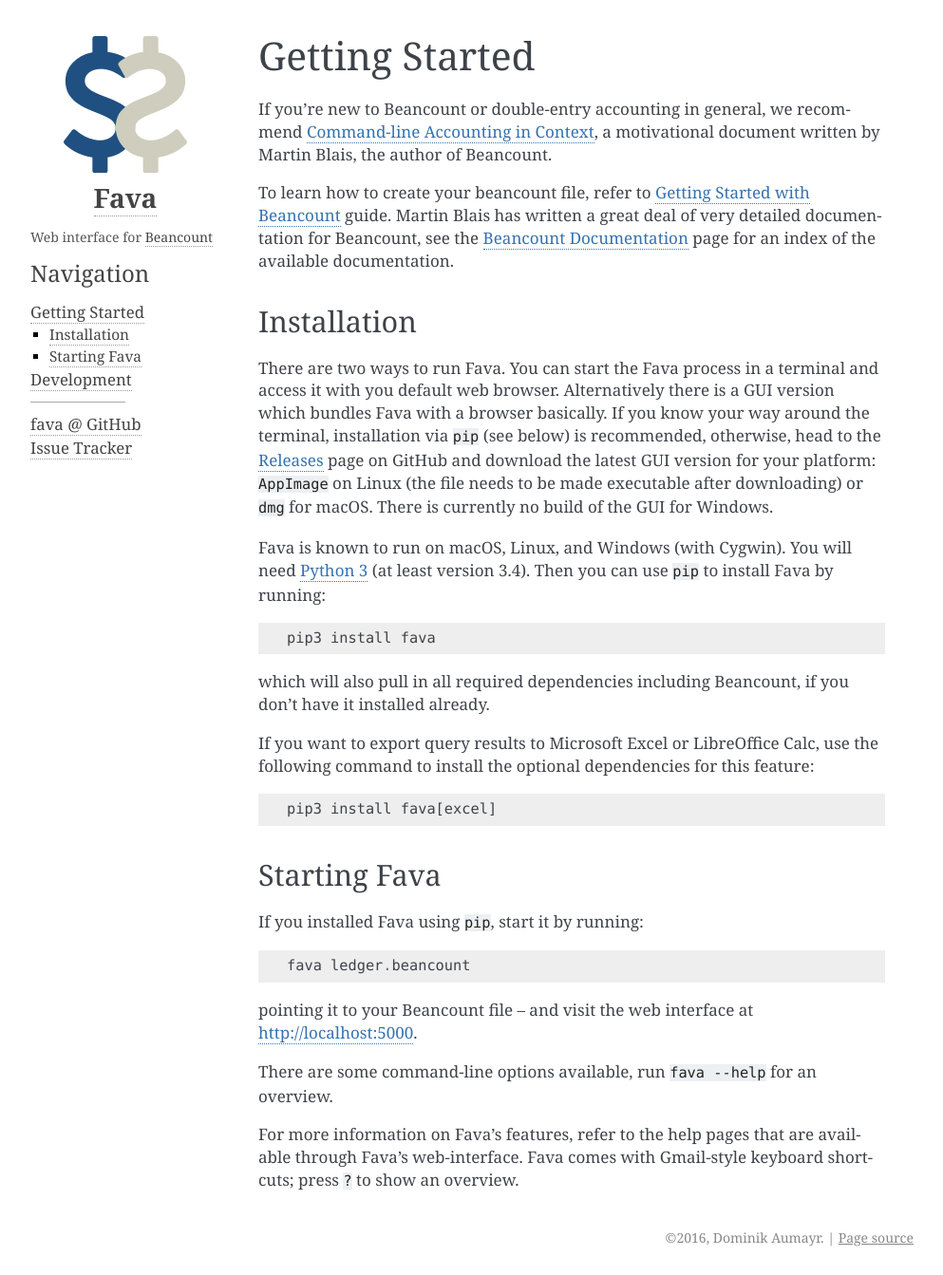
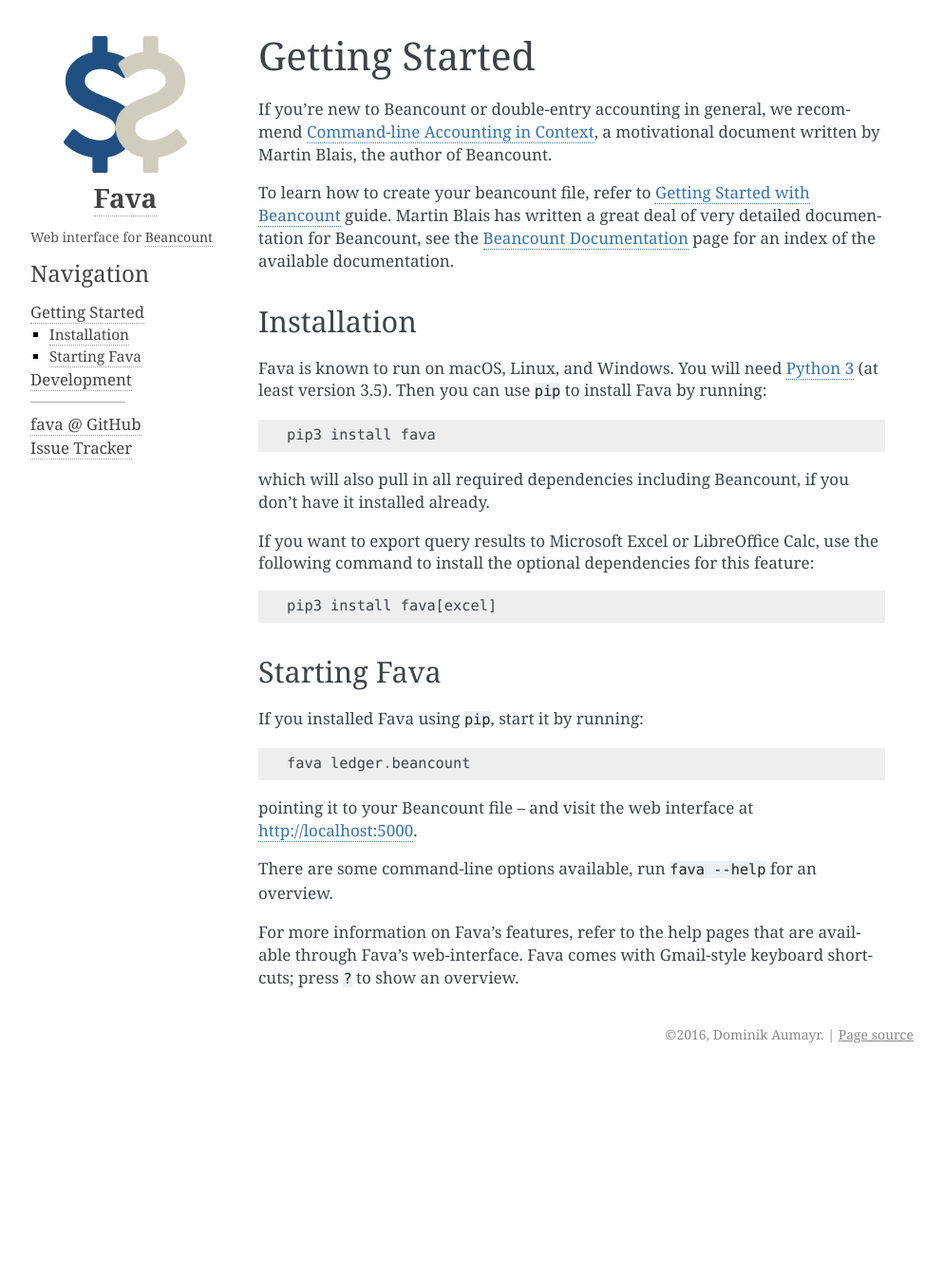
Before and after one commit to beancount/fava, a Sphinx documentation site: the page built from docs/usage.rst, in a window 1280 px wide. Shown: the whole page at 95% size, without its empty margins (148-1141 px from the left). Built offline with Sphinx 7.4.7, drawn with Linux system fonts in a browser that asks for light colours; after the commit the page ends 1129 px from its top, so only the background shows below that.

Commit message:
docs: the GUI is gone

```diff
--- a/README.rst
+++ b/README.rst
@@ -23,9 +23,7 @@ Beancount, you can get started with Fava::
     fava ledger.beancount
 
 and visit the web interface at `http://localhost:5000
-<http://localhost:5000>`__.  Alternatively, for the GUI version of Fava, head
-to the `Releases <https://github.com/beancount/fava/releases>`__ page on GitHub
-to download the latest release for your platform.
+<http://localhost:5000>`__.
 
 If you want to hack on Fava or run a development version, see the
 `Development <https://beancount.github.io/fava/development.html>`__ page on the
--- a/docs/usage.rst
+++ b/docs/usage.rst
@@ -17,19 +17,9 @@ page for an index of the available documentation.
 Installation
 ------------
 
-There are two ways to run Fava. You can start the Fava process in a terminal
-and access it with you default web browser. Alternatively there is a GUI
-version which bundles Fava with a browser basically.  If you know your way
-around the terminal, installation via ``pip`` (see below) is recommended,
-otherwise, head to the `Releases
-<https://github.com/beancount/fava/releases>`__ page on GitHub and download the
-latest GUI version for your platform: ``AppImage`` on Linux (the file needs to
-be made executable after downloading) or ``dmg`` for macOS. There is currently no
-build of the GUI for Windows.
-
-Fava is known to run on macOS, Linux, and Windows (with Cygwin).  You will need
-`Python 3 <https://www.python.org/downloads/>`__ (at least version 3.4).  Then
-you can use ``pip`` to install Fava by running::
+Fava is known to run on macOS, Linux, and Windows.  You will need `Python 3
+<https://www.python.org/downloads/>`__ (at least version 3.5).  Then you can
+use ``pip`` to install Fava by running::
 
     pip3 install fava
 
```
Also changed, not shown: docs/index.rst (+3 -4 lines).
